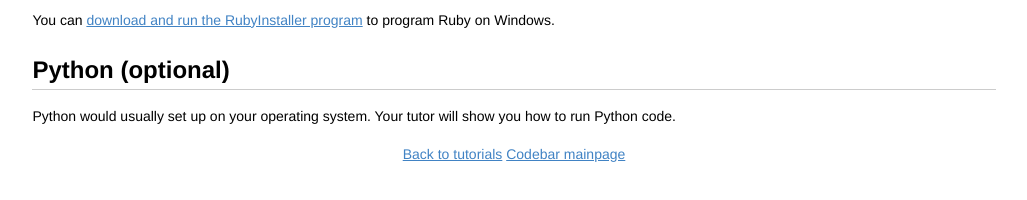
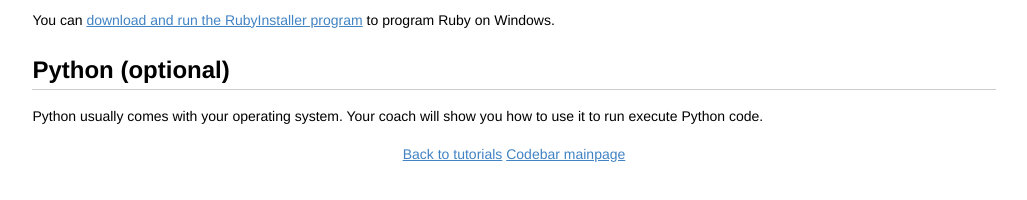
Before and after one commit to codebar/tutorials, a Jekyll site: the page built from general/setup/tutorial.md, in a window 1280 px wide. Shown: the part 1093-1293 px from the top of the page, without its empty margins (126-1153 px from the left). Built offline with Jekyll 4.4.1, drawn with Linux system fonts in a browser that asks for light colours; Markdown is read by kramdown in place of the engine named in the settings.

Commit message:
Grammar correction.

```diff
--- a/general/setup/tutorial.md
+++ b/general/setup/tutorial.md
@@ -42,4 +42,4 @@ You can [download and run the RubyInstaller program](http://rubyinstaller.org/)
 
 ## Python (optional)
 
-Python would usually set up on your operating system. Your tutor will show you how to run Python code.
+Python usually comes with your operating system. Your coach will show you how to use it to run execute Python code.
```
